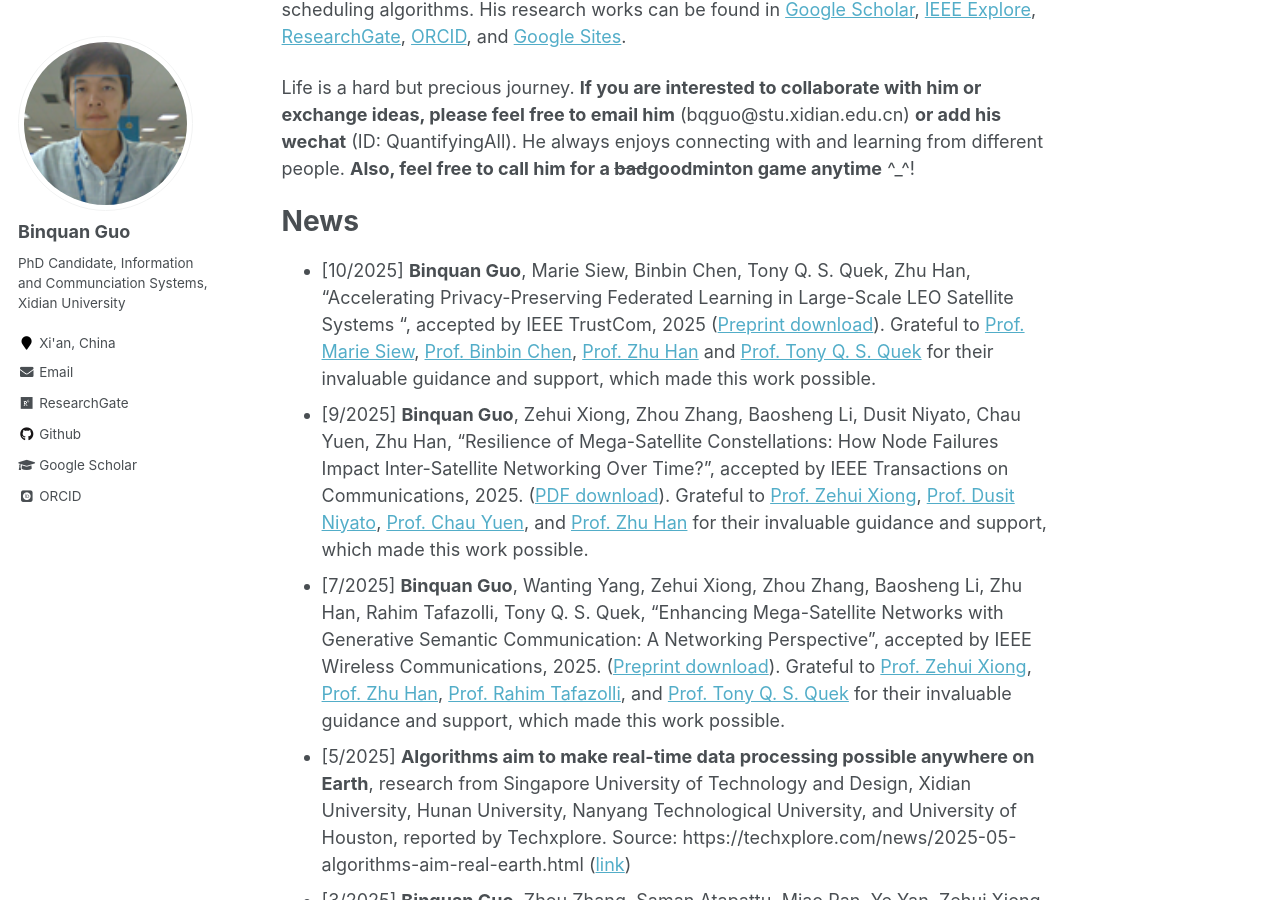
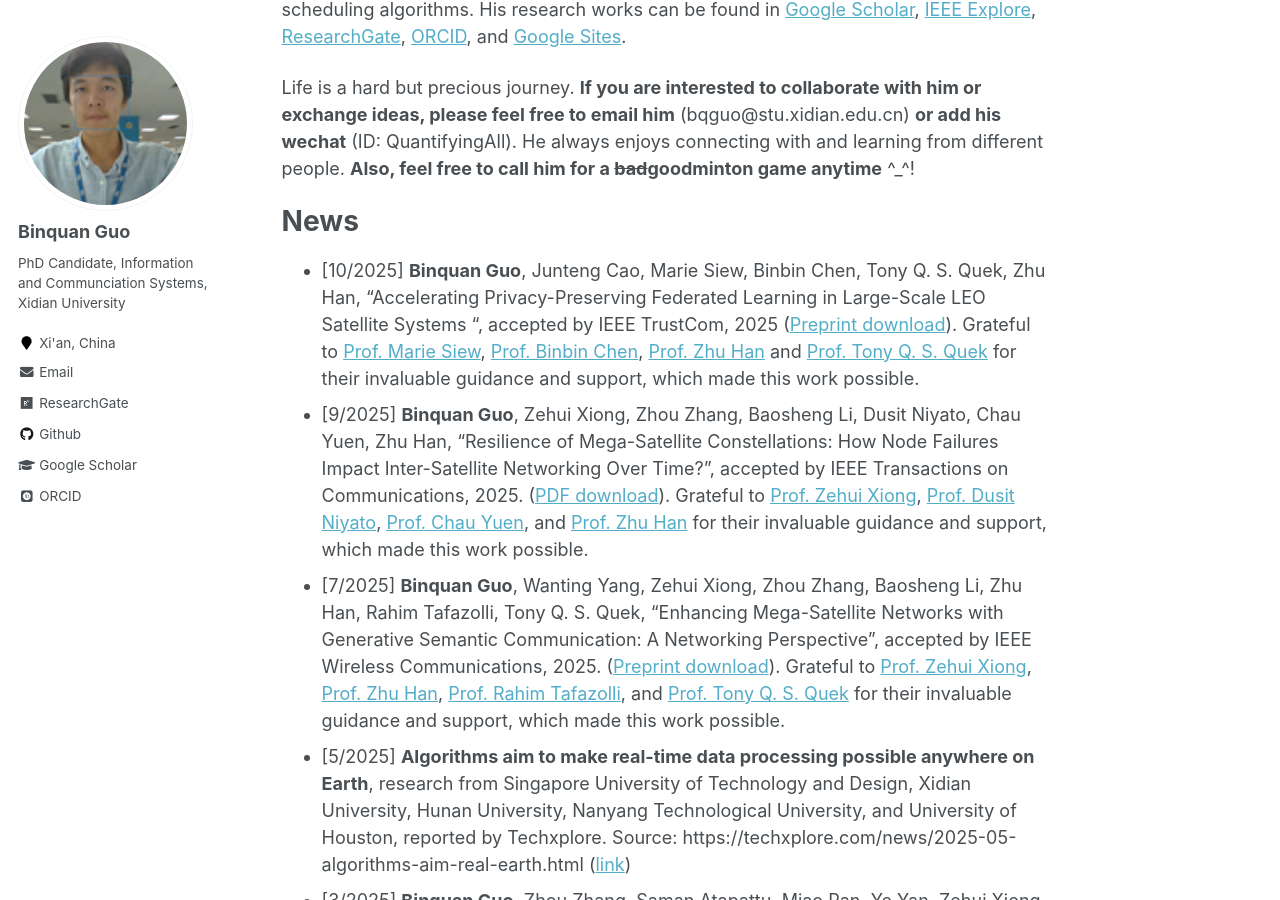
Before and after one commit to wilixx/wilixx.github.io, a Jekyll site: the page built from _pages/about.md, in a window 1280 px wide and 900 px high, scrolled down 461 px. Built offline with Jekyll 4.4.1, drawn with Linux system fonts in a browser that asks for light colours; some web fonts are replaced; some of the changed text lies outside the part shown.

Commit message:
Update about.md

```diff
--- a/_pages/about.md
+++ b/_pages/about.md
@@ -15,7 +15,7 @@ Life is a hard but precious journey. **If you are interested to collaborate with
 
 News
 ======
-* [10/2025] **Binquan Guo**,  Marie Siew, Binbin Chen, Tony Q. S. Quek, Zhu Han, "Accelerating Privacy-Preserving Federated Learning in Large-Scale LEO Satellite Systems ", accepted by IEEE TrustCom, 2025 ([Preprint download](https://arxiv.org/abs/2509.12222 )). Grateful to [Prof. Marie Siew](https://ieeexplore.ieee.org/author/37086863656), [Prof. Binbin Chen](https://ieeexplore.ieee.org/author/37086119647), [Prof. Zhu Han](https://ieeexplore.ieee.org/author/37278605300) and [Prof. Tony Q. S. Quek](https://ieeexplore.ieee.org/author/37266597300) for their invaluable guidance and support, which made this work possible.
+* [10/2025] **Binquan Guo**, Junteng Cao, Marie Siew, Binbin Chen, Tony Q. S. Quek, Zhu Han, "Accelerating Privacy-Preserving Federated Learning in Large-Scale LEO Satellite Systems ", accepted by IEEE TrustCom, 2025 ([Preprint download](https://arxiv.org/abs/2509.12222 )). Grateful to [Prof. Marie Siew](https://ieeexplore.ieee.org/author/37086863656), [Prof. Binbin Chen](https://ieeexplore.ieee.org/author/37086119647), [Prof. Zhu Han](https://ieeexplore.ieee.org/author/37278605300) and [Prof. Tony Q. S. Quek](https://ieeexplore.ieee.org/author/37266597300) for their invaluable guidance and support, which made this work possible.
 * [9/2025] **Binquan Guo**, Zehui Xiong, Zhou Zhang, Baosheng Li, Dusit Niyato, Chau Yuen, Zhu Han, "Resilience of Mega-Satellite Constellations: How Node Failures Impact Inter-Satellite Networking Over Time?", accepted by IEEE Transactions on Communications, 2025. ([PDF download](https://ieeexplore.ieee.org/document/11164934)). Grateful to [Prof. Zehui Xiong](https://sites.google.com/view/zehuixiong), [Prof. Dusit Niyato](https://ieeexplore.ieee.org/author/37296968900), [Prof. Chau Yuen](https://ieeexplore.ieee.org/author/37273147100), and [Prof. Zhu Han](https://ieeexplore.ieee.org/author/37278605300) for their invaluable guidance and support, which made this work possible.
 * [7/2025] **Binquan Guo**, Wanting Yang, Zehui Xiong, Zhou Zhang, Baosheng Li, Zhu Han, Rahim Tafazolli, Tony Q. S. Quek, "Enhancing Mega-Satellite Networks with Generative Semantic Communication: A Networking Perspective", accepted by IEEE Wireless Communications, 2025. ([Preprint download](https://arxiv.org/abs/2508.07573)). Grateful to [Prof. Zehui Xiong](https://sites.google.com/view/zehuixiong), [Prof. Zhu Han](https://ieeexplore.ieee.org/author/37278605300), [Prof. Rahim Tafazolli](https://ieeexplore.ieee.org/author/37280285600), and [Prof. Tony Q. S. Quek](https://ieeexplore.ieee.org/author/37266597300) for their invaluable guidance and support, which made this work possible.
 * [5/2025] **Algorithms aim to make real-time data processing possible anywhere on Earth**, research from Singapore University of Technology and Design, Xidian University, Hunan University, Nanyang Technological University, and University of Houston, reported by Techxplore. Source: https://techxplore.com/news/2025-05-algorithms-aim-real-earth.html ([link](https://techxplore.com/news/2025-05-algorithms-aim-real-earth.html))
@@ -62,7 +62,7 @@ Activities
 Publications
 ------
 2025
-* [TrustCom'25] **Binquan Guo**,  Marie Siew, Binbin Chen, Tony Q. S. Quek, Zhu Han, "Accelerating Privacy-Preserving Federated Learning in Large-Scale LEO Satellite Systems ", accepted by IEEE TrustCom, 2025 ([Preprint download](https://arxiv.org/abs/2509.12222)).
+* [TrustCom'25] **Binquan Guo**, Junteng Cao, Marie Siew, Binbin Chen, Tony Q. S. Quek, Zhu Han, "Accelerating Privacy-Preserving Federated Learning in Large-Scale LEO Satellite Systems ", accepted by IEEE TrustCom, 2025 ([Preprint download](https://arxiv.org/abs/2509.12222)).
 * [TVT'25] **Binquan Guo**, Zhou Zhang, Saman Atapattu, Miao Pan, Ye Yan, Zehui Xiong, Hongyan Li, "Enabling Real-time Computing and Transmission Services in Large-Scale LEO Satellite Networks", accepted by IEEE Transactions on Vehicular Technology, 2025. ([PDF download](https://ieeexplore.ieee.org/document/10937133)).
 * [TCOM'25] **Binquan Guo**, Zehui Xiong, Zhou Zhang, Baosheng Li, Dusit Niyato, Chau Yuen, Zhu Han, "Resilience of Mega-Satellite Constellations: How Node Failures Impact Inter-Satellite Networking Over Time?", accepted by IEEE Transactions on Communications, 2025. ([PDF download](https://ieeexplore.ieee.org/document/11164934)).
 * [WC'25] **Binquan Guo**, Wanting Yang, Zehui Xiong, Zhou Zhang, Baosheng Li, Zhu Han, Rahim Tafazolli, Tony Q. S. Quek, "Enhancing Mega-Satellite Networks with Generative Semantic Communication: A Networking Perspective", accepted by IEEE Wireless Communications, 2025. ([PDF download](https://ieeexplore.ieee.org/document/11206535)).
```
